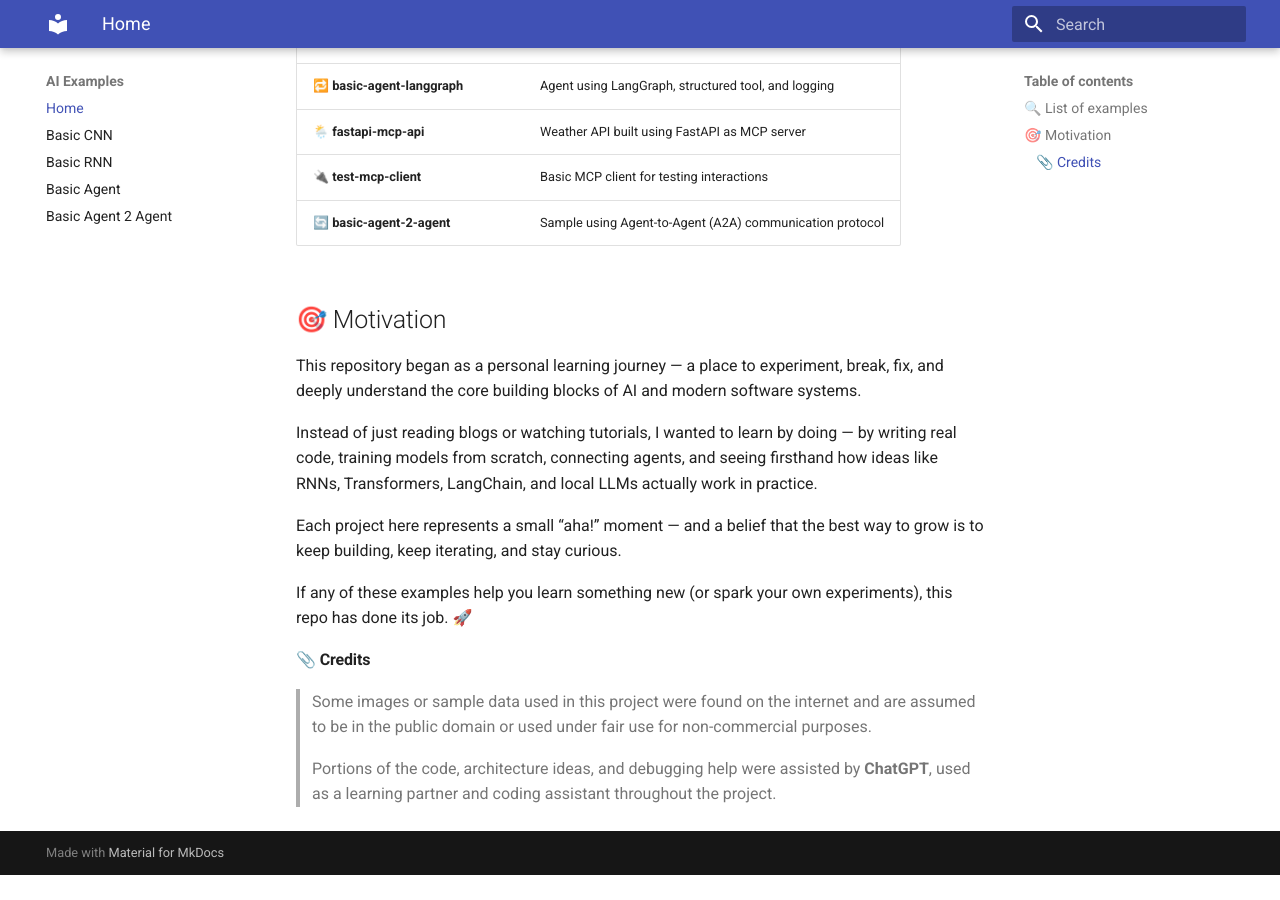
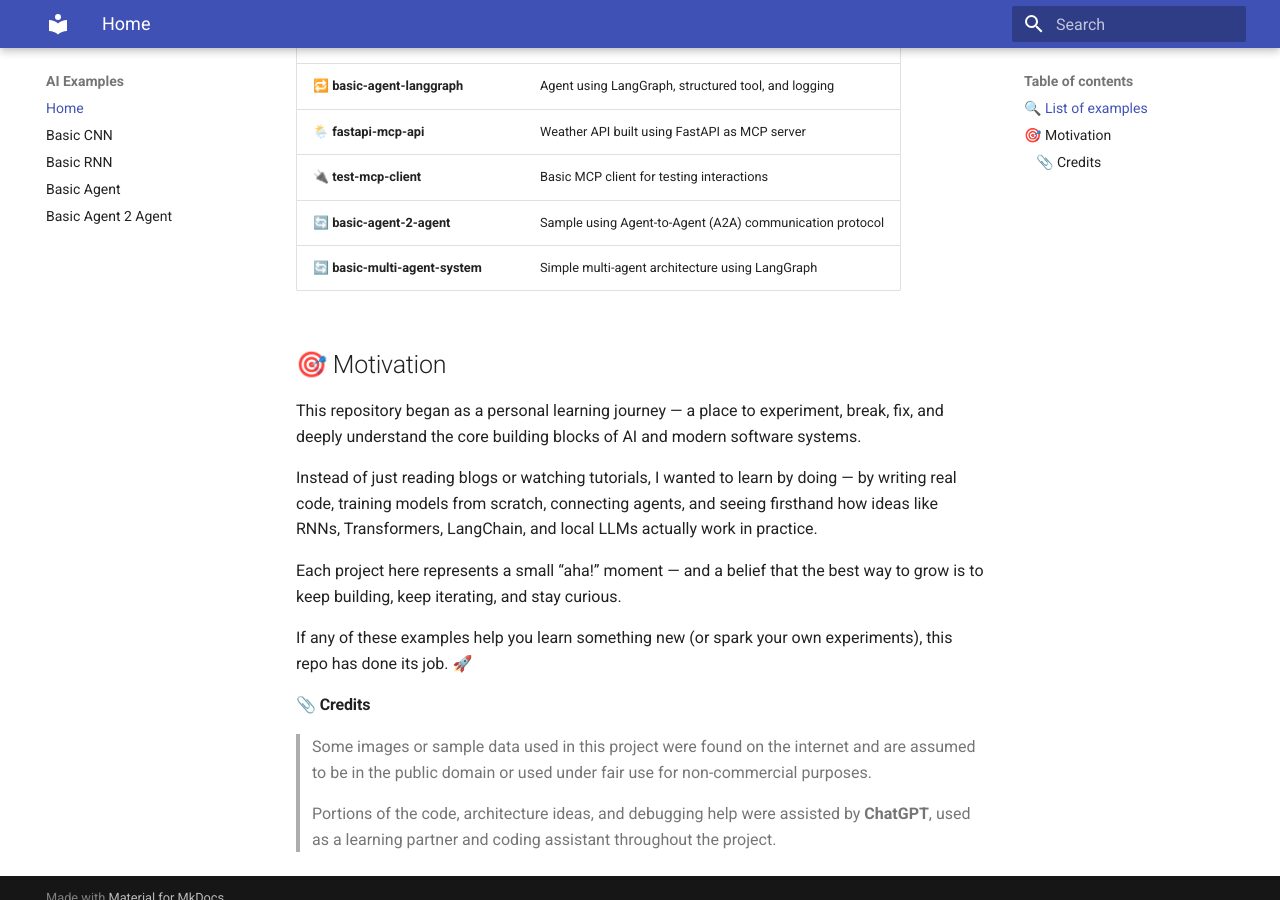
Before and after one commit to sumitdotgh/ai-examples, an MkDocs documentation site: the page built from docs/index.md, in a window 1280 px wide and 900 px high, scrolled down 648 px. Built offline with MkDocs 1.6.1 and Material for MkDocs 9.7.7, drawn with Linux system fonts in a browser that asks for light colours; before the commit the page ends 1523 px from its top, so only the background shows below that.

```diff
--- a/docs/index.md
+++ b/docs/index.md
@@ -17,6 +17,7 @@ A curated collection of practical AI and LLM examples using Keras,LangChain,Open
 | 🌦️ **fastapi-mcp-api**                | Weather API built using FastAPI as MCP server            |
 | 🔌 **test-mcp-client**                | Basic MCP client for testing interactions                |
 | 🔄 **basic-agent-2-agent**            | Sample using Agent-to-Agent (A2A) communication protocol |
+| 🔄 **basic-multi-agent-system**       | Simple multi-agent architecture using LangGraph |
 
 ## 🎯 Motivation
 
```
Also changed, not shown: README.md (+1 -0 lines).
